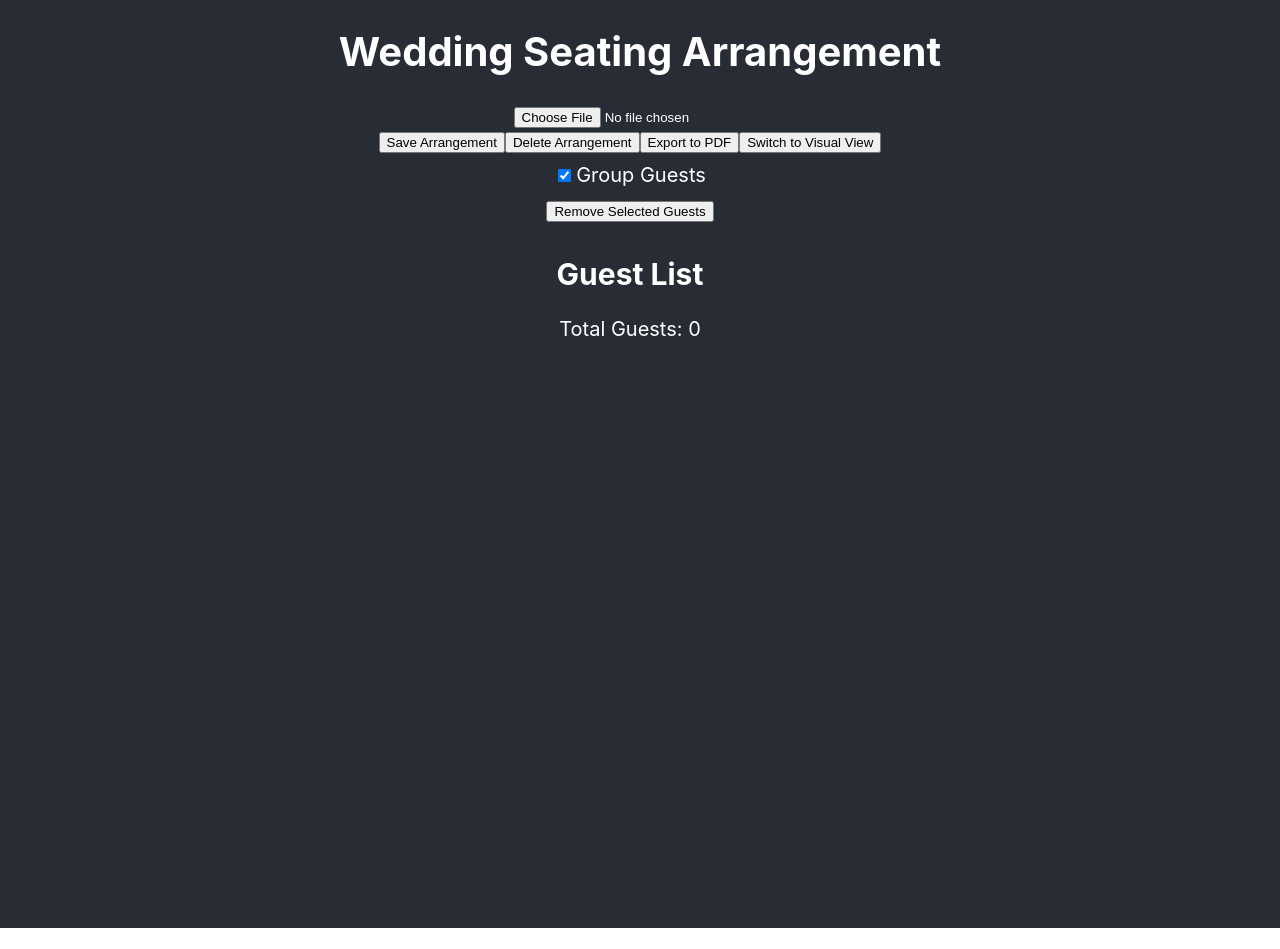
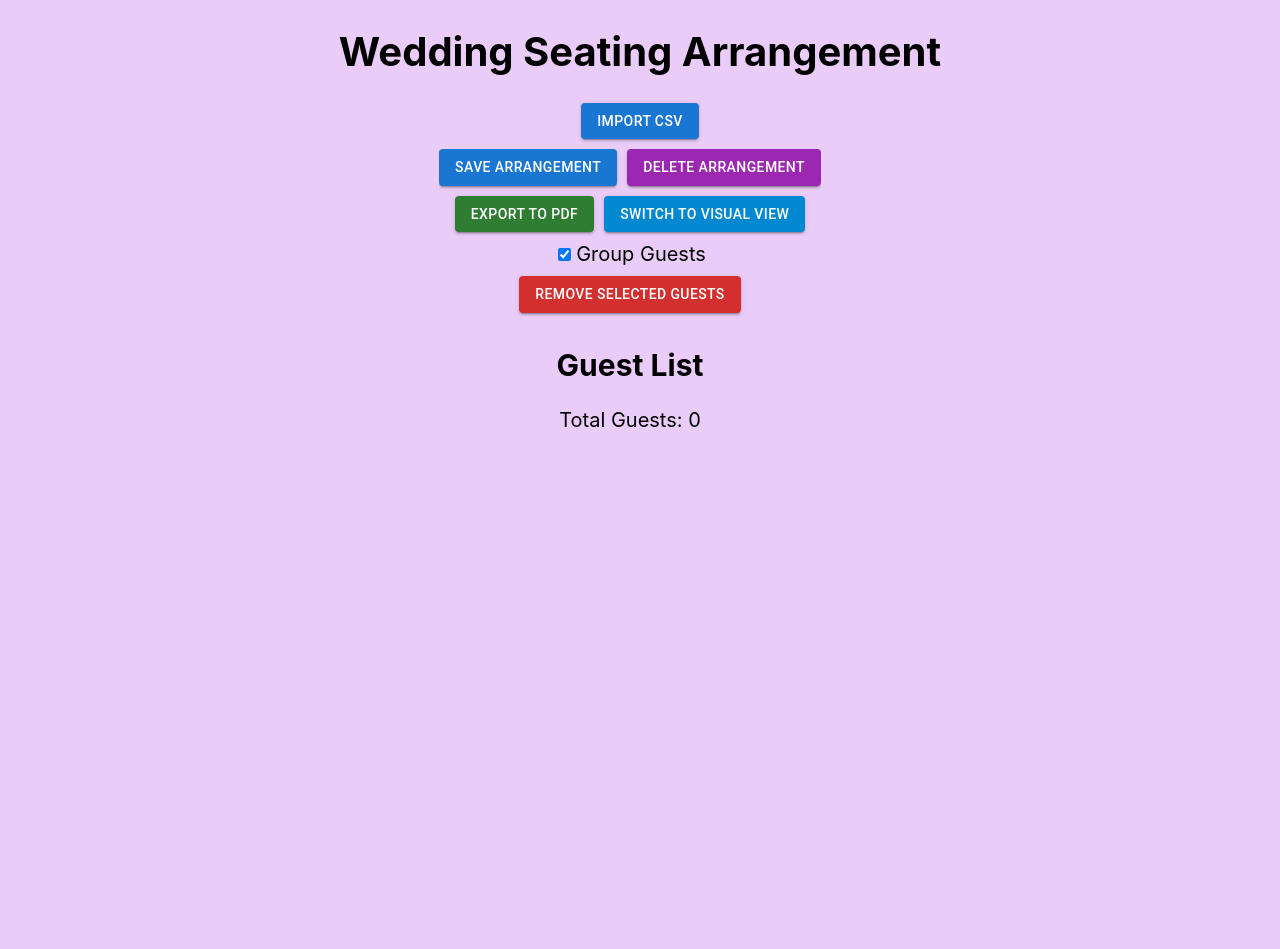
Before and after one commit to rraygoza99/sitting-chart, a React (Create React App) app: page / in a window 1280 px wide. Before the commit the page ends 928 px from the top, so only its background shows below. Built offline with nearby package versions, Linux system fonts and the light colour scheme.

Commit message:
Reworked styles

```diff
--- a/package.json
+++ b/package.json
@@ -3,6 +3,11 @@
   "version": "0.1.0",
   "private": true,
   "dependencies": {
+    "@emotion/react": "^11.14.0",
+    "@emotion/styled": "^11.14.0",
+    "@fontsource/roboto": "^5.2.6",
+    "@mui/icons-material": "^7.1.2",
+    "@mui/material": "^7.1.2",
     "@testing-library/dom": "^10.4.0",
     "@testing-library/jest-dom": "^6.6.3",
     "@testing-library/react": "^16.3.0",
--- a/src/App.css
+++ b/src/App.css
@@ -18,14 +18,14 @@
 }
 
 .App-header {
-  background-color: #282c34;
+  background-color: #eaccf8;
   min-height: 1vh;
   display: flex;
   flex-direction: column;
   align-items: center;
   justify-content: center;
   font-size: 20px;
-  color: white;
+  color: rgb(0, 0, 0);
 }
 
 .App-link {
--- a/src/App.js
+++ b/src/App.js
@@ -1,5 +1,4 @@
 import React, { useState } from 'react';
-import logo from './logo.svg';
 import './App.css';
 import CSVImporter from './components/CSVImporter';
 import SeatingCanvas from './components/SeatingCanvas';
--- a/src/components/CSVImporter.js
+++ b/src/components/CSVImporter.js
@@ -1,4 +1,5 @@
 import React from 'react';
+import Button from '@mui/material/Button'; // Import Material-UI Button
 
 function CSVImporter({ onImport }) {
     const handleFileUpload = (event) => {
@@ -23,8 +24,21 @@ function CSVImporter({ onImport }) {
     };
 
     return (
-        <div>
-            <input type="file" accept=".csv" onChange={handleFileUpload} />
+        <div style={{ marginBottom: '10px' }}>
+            <input
+                type="file"
+                accept=".csv"
+                id="fileInput"
+                style={{ display: 'none' }}
+                onChange={handleFileUpload}
+            />
+            <Button
+                variant="contained"
+                color="primary"
+                onClick={() => document.getElementById('fileInput').click()}
+            >
+                Import CSV
+            </Button>
         </div>
     );
 }
--- a/src/components/SeatingCanvas.js
+++ b/src/components/SeatingCanvas.js
@@ -1,5 +1,12 @@
 import React, { useState, useEffect } from 'react';
 import { jsPDF } from 'jspdf';
+import Button from '@mui/material/Button'; // Import Material-UI Button
+import Alert from '@mui/material/Alert'; // Import Material-UI Alert
+import Snackbar from '@mui/material/Snackbar'; // Import Material-UI Snackbar
+import ExposurePlus1Icon from '@mui/icons-material/Exposure'; // Import Material-UI ExposurePlus1 icon
+import Icon from '@mui/material/Icon'; // Import Material-UI Icon
+import IconButton from '@mui/material/IconButton'; // Import Material-UI IconButton
+import CloseIcon from '@mui/icons-material/Close'; // Import Material-UI Close icon
 
 function SeatingCanvas({ guests }) {
     const [tables, setTables] = useState([]);
@@ -7,6 +14,11 @@ function SeatingCanvas({ guests }) {
     const [viewMode, setViewMode] = useState('list'); // 'list' or 'visual'
     const [isGrouped, setIsGrouped] = useState(true); // Toggle for grouping
     const [selectedGuests, setSelectedGuests] = useState(new Set()); // Track selected guests
+    const [alertMessage, setAlertMessage] = useState(''); // Alert message
+    const [alertOpen, setAlertOpen] = useState(false); // Alert visibility
+    const [alertSeverity, setAlertSeverity] = useState('success'); // Severity of the alert
+
+    const handleCloseAlert = () => setAlertOpen(false); // Close alert handler
 
     useEffect(() => {
         const savedData = localStorage.getItem('weddingArrangement');
@@ -40,7 +52,9 @@ function SeatingCanvas({ guests }) {
             savedTables: tables,
         };
         localStorage.setItem('weddingArrangement', JSON.stringify(dataToSave));
-        alert('Arrangement saved successfully!');
+        setAlertMessage('Arrangement saved successfully!');
+        setAlertSeverity('success');
+        setAlertOpen(true);
     };
 
     const deleteArrangement = () => {
@@ -49,8 +63,10 @@ function SeatingCanvas({ guests }) {
         setGuestList(initialGuestList.sort((a, b) => a.firstName.localeCompare(b.firstName)));
         const totalGuests = guests.length;
         const requiredTables = Math.ceil(totalGuests / 10);
-        setTables(Array(requiredTables).fill([]));
-        alert('Arrangement deleted successfully!');
+        setTables(Array(requiredTables).fill([])); // Reset tables state
+        setAlertMessage('Arrangement deleted successfully!');
+        setAlertSeverity('warning');
+        setAlertOpen(true);
     };
 
     const exportToPDF = () => {
@@ -128,14 +144,14 @@ function SeatingCanvas({ guests }) {
         setGuestList(prevGuestList => [...prevGuestList, guest]);
     };
 
-    const handleReassign = (guest, fromTableIndex, toTableIndex) => {
+    /*const handleReassign = (guest, fromTableIndex, toTableIndex) => {
         setTables(prevTables => {
             const updatedTables = [...prevTables];
             updatedTables[fromTableIndex] = updatedTables[fromTableIndex].filter(assigned => assigned.id !== guest.id);
             updatedTables[toTableIndex] = [...updatedTables[toTableIndex], guest];
             return updatedTables;
         });
-    };
+    };*/
 
     const handleAddPlusOne = (guest) => {
         setGuestList(prevGuestList => [
@@ -201,7 +217,8 @@ function SeatingCanvas({ guests }) {
                         handleDrop(guest, tableIndex);
                     }}
                     style={{
-                        border: '1px solid #000',
+                        border: '3px solid #fff',
+                        borderRadius: '10px', // Add rounded corners
                         padding: '10px',
                         width: '300px',
                         height: '300px',
@@ -232,12 +249,14 @@ function SeatingCanvas({ guests }) {
                             <span>
                                 {guest.firstName} {guest.lastName}
                             </span>
-                            <button
+                            <IconButton
                                 onClick={() => handleRemove(guest, tableIndex)}
-                                style={{ marginLeft: '10px', cursor: 'pointer' }}
+                                style={{ marginLeft: '10px' }}
+                                color="error"
+                                size="small"
                             >
-                                X
-                            </button>
+                                <CloseIcon />
+                            </IconButton>
                         </div>
                     ))}
                 </div>
@@ -381,7 +400,7 @@ function SeatingCanvas({ guests }) {
                                     draggable
                                     onDragStart={(e) => e.dataTransfer.setData('guest', JSON.stringify(guest))}
                                     style={{
-                                        border: '1px solid #ccc',
+                                        border: '1px solid #000',
                                         padding: '5px',
                                         marginBottom: '5px',
                                         display: 'flex',
@@ -397,12 +416,14 @@ function SeatingCanvas({ guests }) {
                                     <span>
                                         {guest.firstName} {guest.lastName}
                                     </span>
-                                    <button
+                                    <Button
+                                        variant="contained"
+                                        color="primary"
                                         onClick={() => handleAddPlusOne(guest)}
-                                        style={{ marginLeft: '10px', cursor: 'pointer' }}
+                                        style={{ marginLeft: '10px' }}
                                     >
-                                        +1
-                                    </button>
+                                        <Icon>exposure_plus_1</Icon>
+                                    </Button>
                                 </div>
                                 {/* "+1" guests */}
                                 {guestList
@@ -469,12 +490,14 @@ function SeatingCanvas({ guests }) {
                             <span>
                                 {guest.firstName} {guest.lastName}
                             </span>
-                            <button
+                            <Button
+                                variant="contained"
+                                color="primary"
                                 onClick={() => handleAddPlusOne(guest)}
-                                style={{ marginLeft: '10px', cursor: 'pointer' }}
+                                style={{ marginLeft: '10px' }}
                             >
-                                +1
-                            </button>
+                                <ExposurePlus1Icon />
+                            </Button>
                         </div>
                         {/* "+1" guests */}
                         {guestList
@@ -518,19 +541,48 @@ function SeatingCanvas({ guests }) {
 
     return (
         <div style={{ display: 'flex' }}>
+            <Snackbar open={alertOpen} autoHideDuration={3000} onClose={handleCloseAlert}>
+                <Alert onClose={handleCloseAlert} severity={alertSeverity}>
+                    {alertMessage}
+                </Alert>
+            </Snackbar>
             <div className="guestList">
-                <button onClick={saveArrangement} style={{ marginBottom: '10px', cursor: 'pointer' }}>
-                    Save Arrangement
-                </button>
-                <button onClick={deleteArrangement} style={{ marginBottom: '10px', cursor: 'pointer' }}>
-                    Delete Arrangement
-                </button>
-                <button onClick={exportToPDF} style={{ marginBottom: '10px', cursor: 'pointer' }}>
-                    Export to PDF
-                </button>
-                <button onClick={toggleViewMode} style={{ marginBottom: '10px', cursor: 'pointer' }}>
-                    Switch to {viewMode === 'list' ? 'Visual View' : 'List View'}
-                </button>
+                <div>
+                    <Button
+                        variant="contained"
+                        color="primary"
+                        onClick={saveArrangement}
+                        style={{ marginBottom: '10px', marginRight: '10px' }}
+                    >
+                        Save Arrangement
+                    </Button>
+                    <Button
+                        variant="contained"
+                        color="secondary"
+                        onClick={deleteArrangement}
+                        style={{ marginBottom: '10px' }}
+                    >
+                        Delete Arrangement
+                    </Button>
+                </div>
+                <div>
+                    <Button
+                        variant="contained"
+                        color="success"
+                        onClick={exportToPDF}
+                        style={{ marginBottom: '10px', marginRight: '10px' }}
+                    >
+                        Export to PDF
+                    </Button>
+                    <Button
+                        variant="contained"
+                        color="info"
+                        onClick={toggleViewMode}
+                        style={{ marginBottom: '10px' }}
+                    >
+                        Switch to {viewMode === 'list' ? 'Visual View' : 'List View'}
+                    </Button>
+                </div>
                 <label style={{ display: 'block', marginBottom: '10px' }}>
                     <input
                         type="checkbox"
@@ -540,9 +592,14 @@ function SeatingCanvas({ guests }) {
                     />
                     Group Guests
                 </label>
-                <button onClick={removeSelectedGuests} style={{ marginBottom: '10px', cursor: 'pointer' }}>
+                <Button
+                    variant="contained"
+                    color="error"
+                    onClick={removeSelectedGuests}
+                    style={{ marginBottom: '10px' }}
+                >
                     Remove Selected Guests
-                </button>
+                </Button>
                 <h2>Guest List</h2>
                 <p>Total Guests: {guestList.length}</p>
                 {renderGuestList()}
--- a/src/index.js
+++ b/src/index.js
@@ -7,6 +7,10 @@ import reportWebVitals from './reportWebVitals';
 const root = ReactDOM.createRoot(document.getElementById('root'));
 root.render(
   <React.StrictMode>
+    <link
+  rel="stylesheet"
+  href="https://fonts.googleapis.com/icon?family=Material+Icons"
+/>
     <App />
   </React.StrictMode>
 );
```
